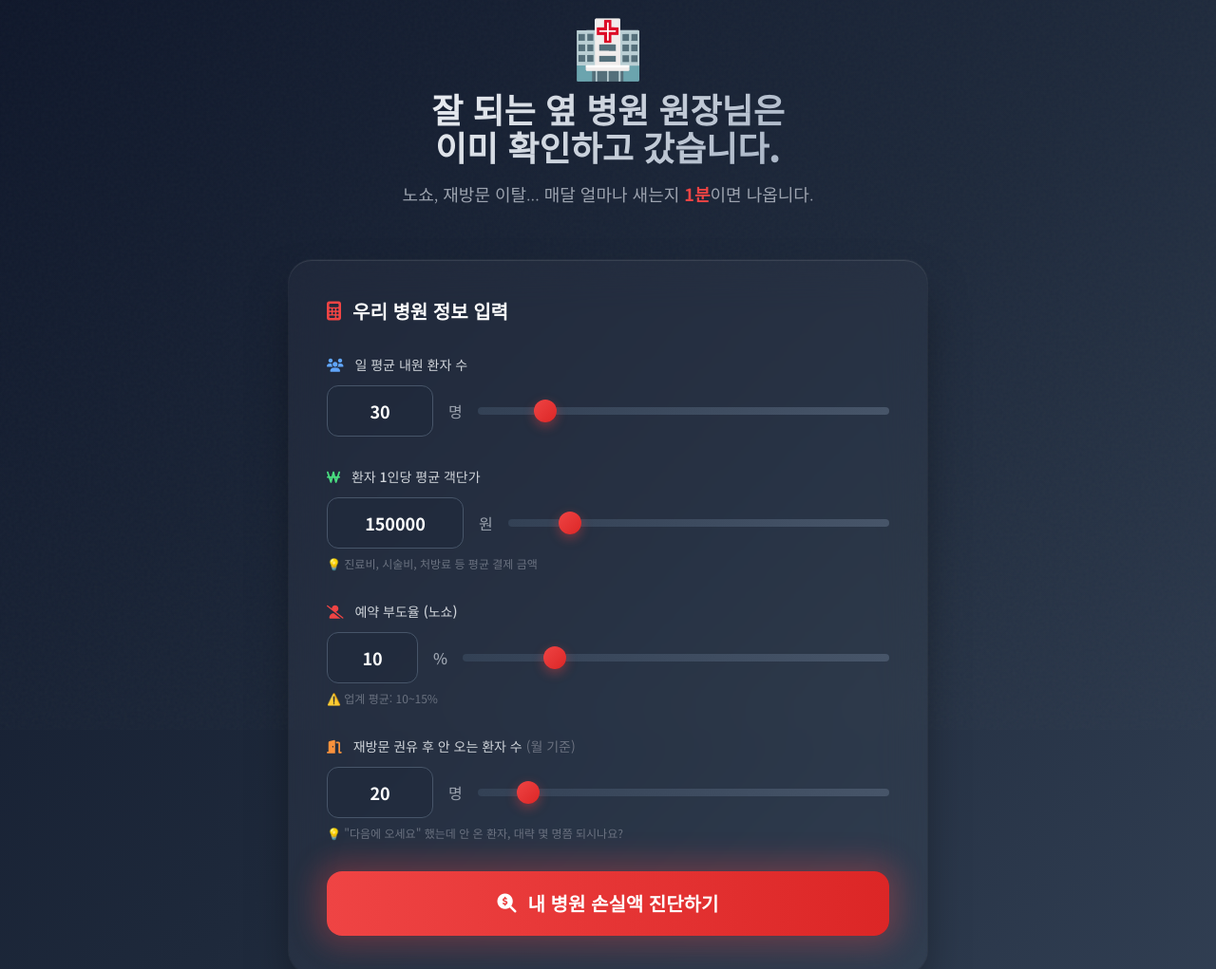
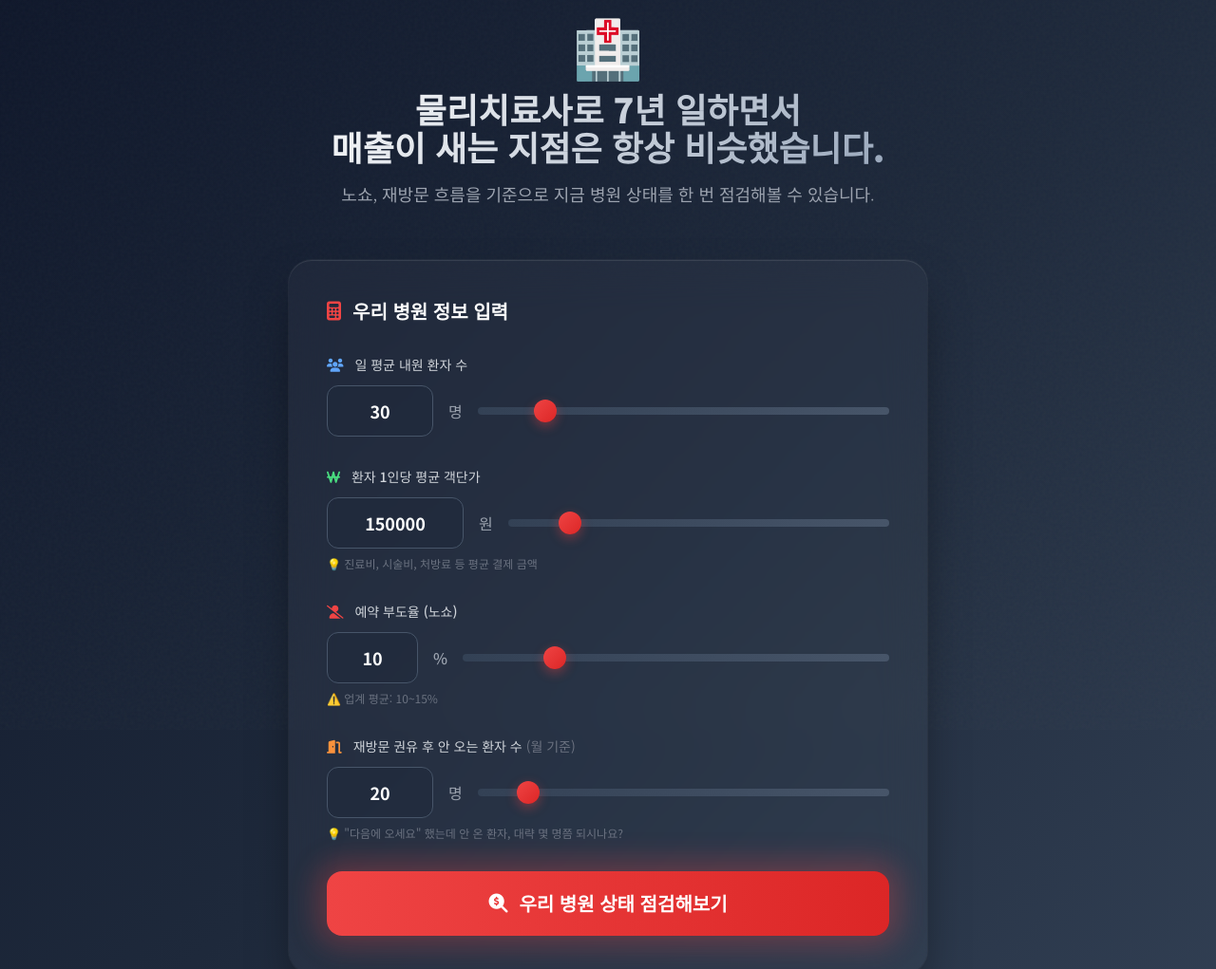
Before and after one commit to kanghyeonjoon/hospital-calculator, a plain HTML site: page index.html in a window 1280 px wide. Shown: the part 31-1052 px from the top of the page at 95% size. Drawn offline with nearby package versions, Linux system fonts and the light colour scheme.

Commit message:
Add files via upload

```diff
--- a/index.html
+++ b/index.html
@@ -3,7 +3,7 @@
 <head>
     <meta charset="UTF-8">
     <meta name="viewport" content="width=device-width, initial-scale=1.0">
-    <title>병원 매출 누수 정밀 진단기</title>
+    <title>병원 운영 흐름 점검표</title>
 
     <!-- Google Fonts - Noto Sans KR -->
     <link rel="preconnect" href="https://fonts.googleapis.com">
@@ -274,10 +274,10 @@
                     <span class="text-5xl md:text-6xl">🏥</span>
                 </div>
                 <h1 class="text-2xl md:text-4xl font-black text-gradient mb-4 leading-tight">
-                    잘 되는 옆 병원 원장님은<br>이미 확인하고 갔습니다.
+                    물리치료사로 7년 일하면서<br>매출이 새는 지점은 항상 비슷했습니다.
                 </h1>
                 <p class="text-gray-400 text-base md:text-lg font-light">
-                    노쇼, 재방문 이탈... 매달 얼마나 새는지 <span class="text-warning-red font-bold">1분</span>이면 나옵니다.
+                    노쇼, 재방문 흐름을 기준으로<br class="md:hidden"> 지금 병원 상태를 한 번 점검해볼 수 있습니다.
                 </p>
             </header>
 
@@ -418,7 +418,7 @@
                         class="w-full py-5 bg-gradient-to-r from-warning-red to-warning-red-dark text-white text-lg md:text-xl font-black rounded-2xl btn-pulse btn-bounce hover:from-warning-red-dark hover:to-red-700 transition-all duration-300 flex items-center justify-center gap-3 mt-10"
                     >
                         <i class="fa-solid fa-magnifying-glass-dollar text-xl"></i>
-                        내 병원 손실액 진단하기
+                        우리 병원 상태 점검해보기
                     </button>
                 </form>
             </section>
```
